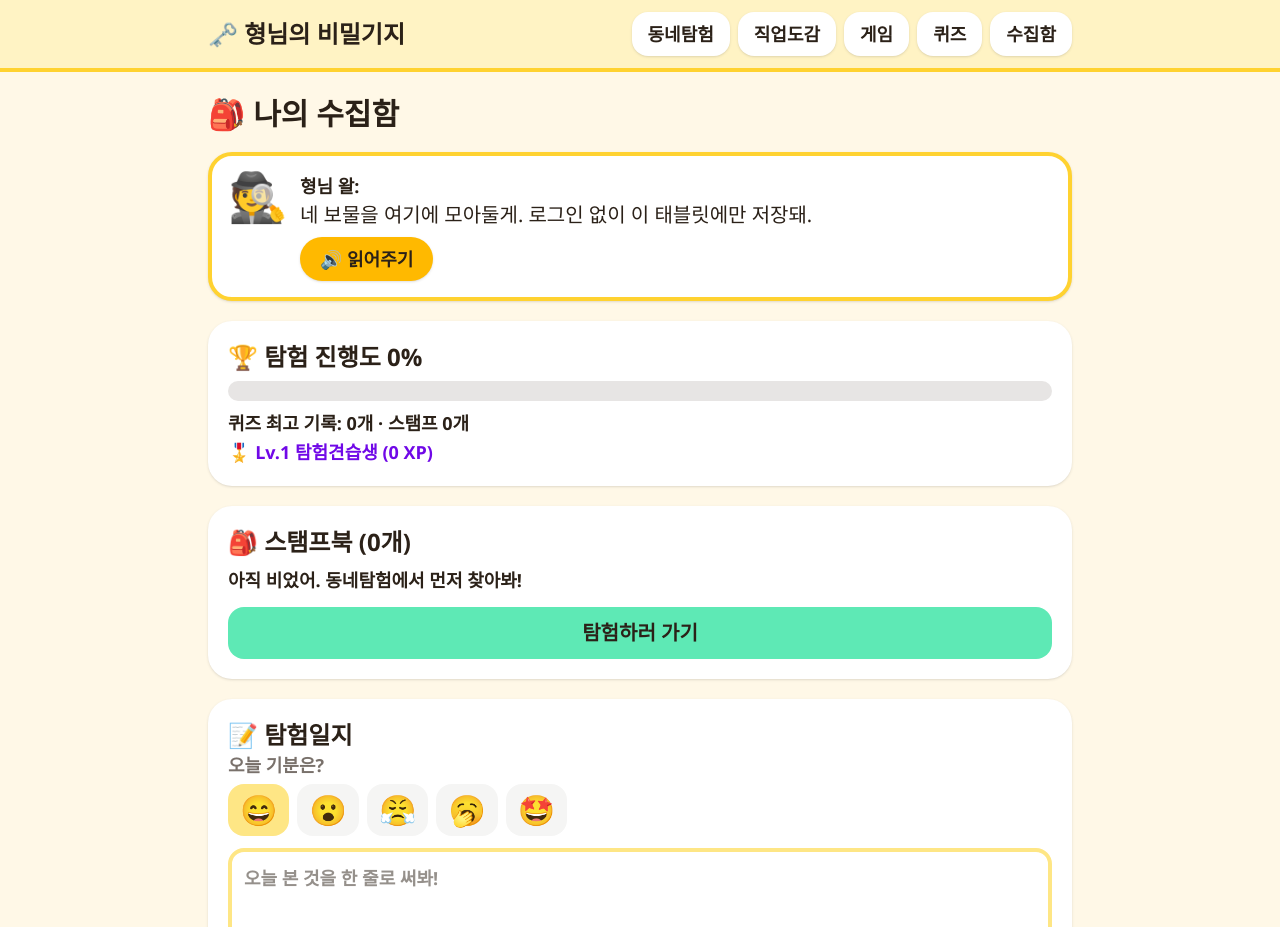
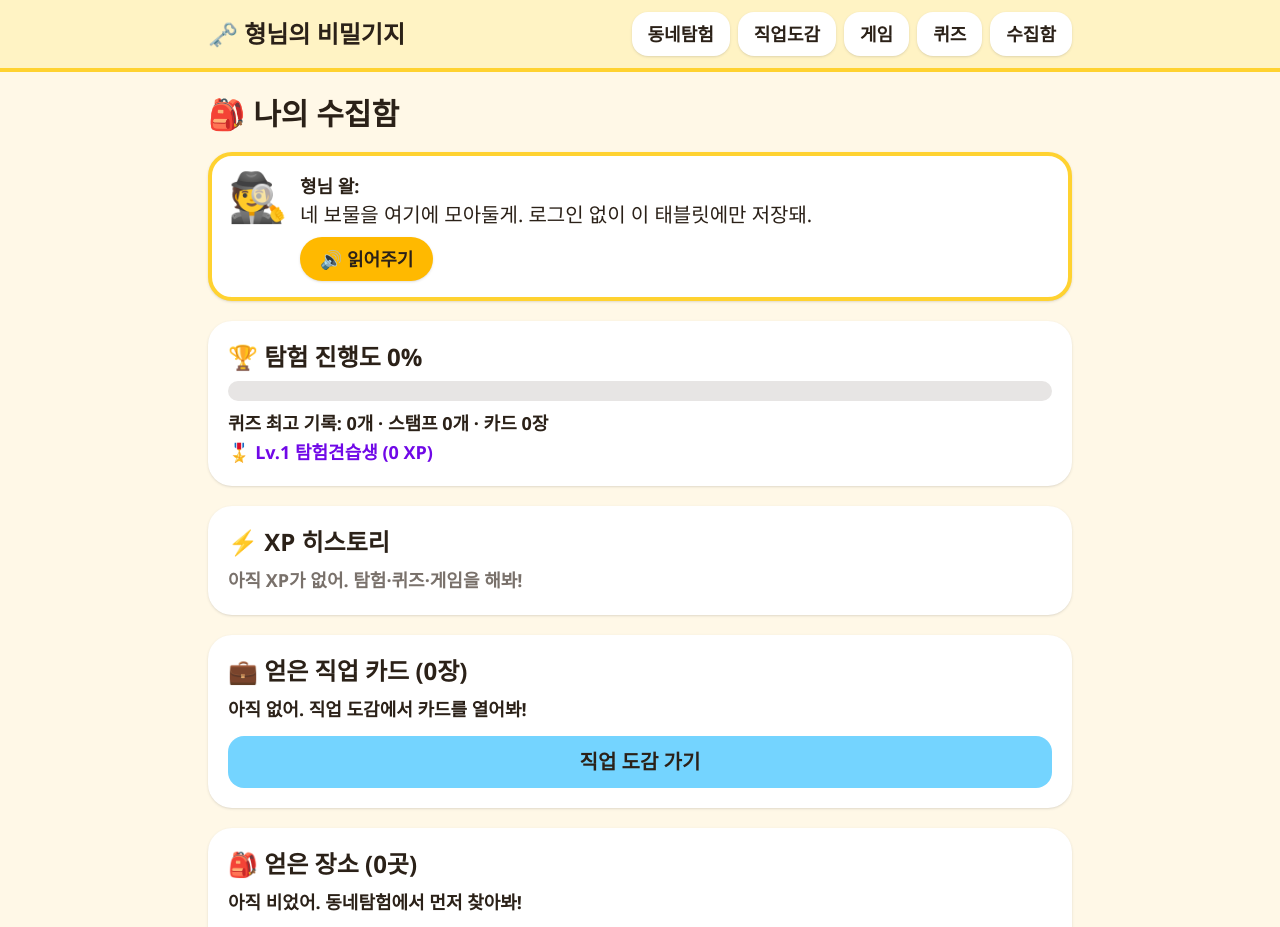
Before and after one commit to hellys3320/brothers, a Next.js app: page /mybox in a window 1280 px wide. Shown: the top 927 px of the page. Built offline with nearby package versions, Linux system fonts and the light colour scheme.

Commit message:
mybox: XP history, job cards, stamp log with names

```diff
--- a/src/app/games/_components/GamesClient.tsx
+++ b/src/app/games/_components/GamesClient.tsx
@@ -65,7 +65,7 @@ function WhoGame() {
     if (i === round.answer) {
       setScore((s) => s + 1);
       setXpEarned((x) => x + 3);
-      addXP(3);
+      addXP(3, "게임 정답!");
       speak("맞았어! 3 XP 받았다!");
     } else {
       speak(`땡! 정답은 ${round.jobs[round.answer].name}!`);
@@ -189,7 +189,7 @@ function SosGame() {
     if (i === q.answer) {
       setScore((s) => s + 1);
       setXpEarned((x) => x + 3);
-      addXP(3);
+      addXP(3, "게임 정답!");
       speak("정답! 3 XP 받았다!");
     } else {
       speak(`아쉬워! 정답은 ${q.choices[q.answer]}!`);
@@ -304,7 +304,7 @@ function VsGame() {
   }, []);
 
   function choose(name: string) {
-    addXP(1);
+    addXP(1, "밸런스게임!");
     const next = n + 1;
     setN(next);
     const c = VS_COMMENTS[next % VS_COMMENTS.length];
--- a/src/app/jobs/[code]/_components/MissionSection.tsx
+++ b/src/app/jobs/[code]/_components/MissionSection.tsx
@@ -39,7 +39,7 @@ export default function MissionSection({
     const next = done.map((d, k) => (k === i ? true : d));
     setDone(next);
     saveMissions(code, next);
-    addXP(10);
+    addXP(10, `${name} 미션!`);
     if (next.every(Boolean)) {
       speak(`대단해! 오늘부터 너는 1일 ${name}! 체험 완료!`);
     } else {
--- a/src/app/jobs/[code]/_components/ThanksButton.tsx
+++ b/src/app/jobs/[code]/_components/ThanksButton.tsx
@@ -35,7 +35,7 @@ export default function ThanksButton({
       all[code] = next;
       localStorage.setItem("brothers-thanks", JSON.stringify(all));
     } catch {}
-    if (!locked) addXP(2);
+    if (!locked) addXP(2, `${spot} 응원!`);
     speak(`응원 ${next}개째! ${dong}의 ${spot} 사장님께 전해줄게!`);
   }
 
--- a/src/app/jobs/dream/_components/DreamMaker.tsx
+++ b/src/app/jobs/dream/_components/DreamMaker.tsx
@@ -38,7 +38,7 @@ export default function DreamMaker() {
       localStorage.setItem("brothers-dream", JSON.stringify(d));
     } catch {}
     setDream(d);
-    addXP(20);
+    addXP(20, "꿈 발표!");
     speak(`멋진 꿈이다! 20 XP 받았다! 20년 뒤의 ${MOCK_JOBS.find((j) => j.code === code)?.name}!`);
   }
 
--- a/src/app/mybox/_components/MyBoxClient.tsx
+++ b/src/app/mybox/_components/MyBoxClient.tsx
@@ -3,7 +3,8 @@
 import { useState } from "react";
 import Link from "next/link";
 import { loadMyPlaces } from "@/lib/realTown";
-import { getXP, levelFor } from "@/lib/xp";
+import { getXP, getXPLog, levelFor } from "@/lib/xp";
+import { loadStampLog, clearStampLog } from "@/lib/stamps";
 import { MOCK_JOBS } from "@/lib/mock";
 import type { Dream } from "@/app/jobs/dream/_components/DreamMaker";
 import { speak } from "@/lib/speak";
@@ -28,14 +29,35 @@ function readStamps(): string[] {
   }
 }
 
+function readVisitedJobs(): string[] {
+  if (typeof window === "undefined") return [];
+  try {
+    return JSON.parse(localStorage.getItem("brothers-jobs-visited") ?? "[]");
+  } catch {
+    return [];
+  }
+}
+
+function dateStr(t: number): string {
+  try {
+    const d = new Date(t);
+    return `${d.getMonth() + 1}/${d.getDate()}`;
+  } catch {
+    return "";
+  }
+}
+
 export default function MyBoxClient() {
   const [stamps, setStamps] = useState<string[]>(readStamps);
   const [myPlaces] = useState(loadMyPlaces);
+  const [stampLog, setStampLog] = useState(loadStampLog);
+  const [visitedJobs] = useState<string[]>(readVisitedJobs);
+  const [xpLog] = useState(getXPLog);
+  const [xp] = useState(() => getXP());
   const [diary, setDiary] = useState<string>(() => read("brothers-diary", ""));
   const [saved, setSaved] = useState<string>(() => read("brothers-diary", ""));
   const [mood, setMood] = useState<string>(() => read("brothers-mood", MOODS[0]));
   const [best] = useState<number>(() => Number(read("brothers-quiz-best", "0")));
-  const [xp] = useState(() => getXP());
   const [dream] = useState<Dream | null>(() => {
     try {
       const raw = localStorage.getItem("brothers-dream");
@@ -62,18 +84,19 @@ export default function MyBoxClient() {
       localStorage.removeItem("brothers-stamps");
       localStorage.removeItem("brothers-diary");
       localStorage.removeItem("brothers-mood");
+      clearStampLog();
       setStamps([]);
+      setStampLog([]);
       setSaved("");
       setDiary("");
     } catch {}
   }
 
-  const found = stamps.map((id) => {
-    const p = myPlaces.find((x) => x.id === id);
-    return p ?? { id, stamp: "🔖", name: "비밀 장소" };
-  });
   const myGot = stamps.filter((s) => myPlaces.some((p) => p.id === s)).length;
   const progress = myPlaces.length > 0 ? Math.round((myGot / myPlaces.length) * 100) : 0;
+  const jobCards = visitedJobs
+    .map((c) => MOCK_JOBS.find((j) => j.code === c))
+    .filter((j): j is (typeof MOCK_JOBS)[number] => !!j);
 
   return (
     <div className="flex flex-col gap-5">
@@ -82,8 +105,66 @@ export default function MyBoxClient() {
         <div className="mt-2 h-5 overflow-hidden rounded-full bg-stone-200">
           <div className="h-full rounded-full bg-emerald-400 transition-all" style={{ width: `${progress}%` }} />
         </div>
-        <p className="mt-2 font-bold">퀴즈 최고 기록: {best}개 · 스탬프 {found.length}개</p>
+        <p className="mt-2 font-bold">퀴즈 최고 기록: {best}개 · 스탬프 {stamps.length}개 · 카드 {jobCards.length}장</p>
         <p className="font-black text-violet-700">🎖️ Lv.{levelFor(xp).lv} {levelFor(xp).name} ({xp} XP)</p>
+      </div>
+
+      <div className="rounded-3xl bg-white p-5 shadow">
+        <h2 className="text-2xl font-black">⚡ XP 히스토리</h2>
+        {xpLog.length === 0 ? (
+          <p className="mt-2 font-bold text-stone-500">아직 XP가 없어. 탐험·퀴즈·게임을 해봐!</p>
+        ) : (
+          <ul className="mt-2 flex max-h-56 flex-col gap-1 overflow-y-auto">
+            {xpLog.slice(0, 15).map((e, i) => (
+              <li key={`${e.t}-${i}`} className="rounded-xl bg-violet-50 px-3 py-1 font-bold">
+                +{e.n} · {e.why || "열심히 했어!"} <span className="text-stone-400">{dateStr(e.t)}</span>
+              </li>
+            ))}
+          </ul>
+        )}
+      </div>
+
+      <div className="rounded-3xl bg-white p-5 shadow">
+        <h2 className="text-2xl font-black">💼 얻은 직업 카드 ({jobCards.length}장)</h2>
+        {jobCards.length === 0 ? (
+          <div>
+            <p className="mt-2 font-bold">아직 없어. 직업 도감에서 카드를 열어봐!</p>
+            <Link href="/jobs" className="mt-3 block rounded-2xl bg-sky-300 px-4 py-3 text-center text-xl font-black">
+              직업 도감 가기
+            </Link>
+          </div>
+        ) : (
+          <ul className="mt-3 grid grid-cols-2 gap-2">
+            {jobCards.map((j) => (
+              <li key={j.code}>
+                <Link href={`/jobs/${j.code}`} className="block rounded-2xl bg-sky-50 px-3 py-2 text-lg font-black">
+                  {j.emoji} {j.name}
+                </Link>
+              </li>
+            ))}
+          </ul>
+        )}
+      </div>
+
+      <div className="rounded-3xl bg-white p-5 shadow">
+        <h2 className="text-2xl font-black">🎒 얻은 장소 ({stampLog.length}곳)</h2>
+        {stampLog.length === 0 ? (
+          <div>
+            <p className="mt-2 font-bold">아직 비었어. 동네탐험에서 먼저 찾아봐!</p>
+            <Link href="/town" className="mt-3 block rounded-2xl bg-emerald-300 px-4 py-3 text-center text-xl font-black">
+              탐험하러 가기
+            </Link>
+          </div>
+        ) : (
+          <ul className="mt-3 grid grid-cols-1 gap-2">
+            {stampLog.map((s) => (
+              <li key={s.id} className="rounded-2xl bg-green-50 px-4 py-2 text-lg font-black">
+                {s.stamp} {s.name}
+                <span className="ml-2 text-sm font-bold text-stone-500">{s.dong} · {dateStr(s.at)}</span>
+              </li>
+            ))}
+          </ul>
+        )}
       </div>
 
       {dream && dreamJob && (
@@ -96,26 +177,6 @@ export default function MyBoxClient() {
           </Link>
         </div>
       )}
-
-      <div className="rounded-3xl bg-white p-5 shadow">
-        <h2 className="text-2xl font-black">🎒 스탬프북 ({found.length}개)</h2>
-        {found.length === 0 ? (
-          <div>
-            <p className="mt-2 font-bold">아직 비었어. 동네탐험에서 먼저 찾아봐!</p>
-            <Link href="/town" className="mt-3 block rounded-2xl bg-emerald-300 px-4 py-3 text-center text-xl font-black">
-              탐험하러 가기
-            </Link>
-          </div>
-        ) : (
-          <ul className="mt-3 grid grid-cols-1 gap-2">
-            {found.map((f) => (
-              <li key={f.id} className="rounded-2xl bg-green-50 px-4 py-2 text-lg font-black">
-                {f.stamp} {f.name}
-              </li>
-            ))}
-          </ul>
-        )}
-      </div>
 
       <div className="rounded-3xl bg-white p-5 shadow">
         <h2 className="text-2xl font-black">📝 탐험일지</h2>
--- a/src/app/quiz/_components/QuizRunner.tsx
+++ b/src/app/quiz/_components/QuizRunner.tsx
@@ -48,7 +48,7 @@ export default function QuizRunner() {
         localStorage.setItem("brothers-quiz-best", String(nb));
         setBest(nb);
       } catch {}
-      addXP(s * 5);
+      addXP(s * 5, `퀴즈 ${s}개 정답!`);
       speak(`끝! ${s}개 맞혔어! ${s * 5} XP 받았다!`);
     } else {
       setIdx(idx + 1);
--- a/src/app/town/_components/TownExplorer.tsx
+++ b/src/app/town/_components/TownExplorer.tsx
@@ -7,6 +7,7 @@ import { useSearchParams } from "next/navigation";
 import { MOCK_TOWN, type FacilityKind, type TownFacility } from "@/lib/mock";
 import { fetchRealFacilities, fetchMorePlaces, loadCached, saveCached, dirWord, distM, type RealSource, type RealDebug, type ProgressStep } from "@/lib/realTown";
 import { addXP } from "@/lib/xp";
+import { logStamp } from "@/lib/stamps";
 import { loadMe, type MeProfile } from "@/lib/me";
 import { speak } from "@/lib/speak";
 
@@ -182,7 +183,8 @@ export default function TownExplorer() {
     try {
       localStorage.setItem("brothers-stamps", JSON.stringify(next));
     } catch {}
-    addXP(10);
+    addXP(10, `${f.name} 발견!`);
+    logStamp(id, f.name, f.stamp, f.dong);
     const gotNow = next.filter((n) => places.some((p) => p.id === n)).length;
     speak(`${f.name} 도착! ${f.easy} 스탬프를 받았다! 수집함에 저장됐다!`);
     setCheer(`${f.stamp} ${f.name} 찾았다! (${gotNow}/${places.length})`);
--- /dev/null
+++ b/src/lib/stamps.ts
@@ -0,0 +1,35 @@
+// 도장 기록 (id뿐 아니라 이름·날짜까지 저장해야 수집함에 표시됨)
+export interface StampLog {
+  id: string;
+  name: string;
+  stamp: string;
+  dong: string;
+  at: number;
+}
+
+const KEY = "brothers-stamp-log";
+
+export function logStamp(id: string, name: string, stamp: string, dong: string) {
+  try {
+    const log = loadStampLog();
+    if (log.some((s) => s.id === id)) return;
+    log.unshift({ id, name, stamp, dong, at: Date.now() });
+    localStorage.setItem(KEY, JSON.stringify(log.slice(0, 200)));
+  } catch {}
+}
+
+export function loadStampLog(): StampLog[] {
+  if (typeof window === "undefined") return [];
+  try {
+    const v = JSON.parse(localStorage.getItem(KEY) ?? "[]") as StampLog[];
+    return Array.isArray(v) ? v : [];
+  } catch {
+    return [];
+  }
+}
+
+export function clearStampLog() {
+  try {
+    localStorage.removeItem(KEY);
+  } catch {}
+}
--- a/src/lib/xp.ts
+++ b/src/lib/xp.ts
@@ -24,15 +24,36 @@ export function getXP(): number {
   }
 }
 
-export function addXP(n: number): number {
+export interface XPEvent {
+  t: number;
+  n: number;
+  why: string;
+}
+
+const LOG_KEY = "brothers-xp-log";
+
+export function addXP(n: number, why = ""): number {
   if (typeof window === "undefined") return 0;
   try {
     const next = getXP() + n;
     localStorage.setItem(KEY, String(next));
+    const log = getXPLog();
+    log.unshift({ t: Date.now(), n, why });
+    localStorage.setItem(LOG_KEY, JSON.stringify(log.slice(0, 50)));
     window.dispatchEvent(new CustomEvent("brothers-xp", { detail: next }));
     return next;
   } catch {
     return getXP();
+  }
+}
+
+export function getXPLog(): XPEvent[] {
+  if (typeof window === "undefined") return [];
+  try {
+    const v = JSON.parse(localStorage.getItem(LOG_KEY) ?? "[]") as XPEvent[];
+    return Array.isArray(v) ? v : [];
+  } catch {
+    return [];
   }
 }
 
```
